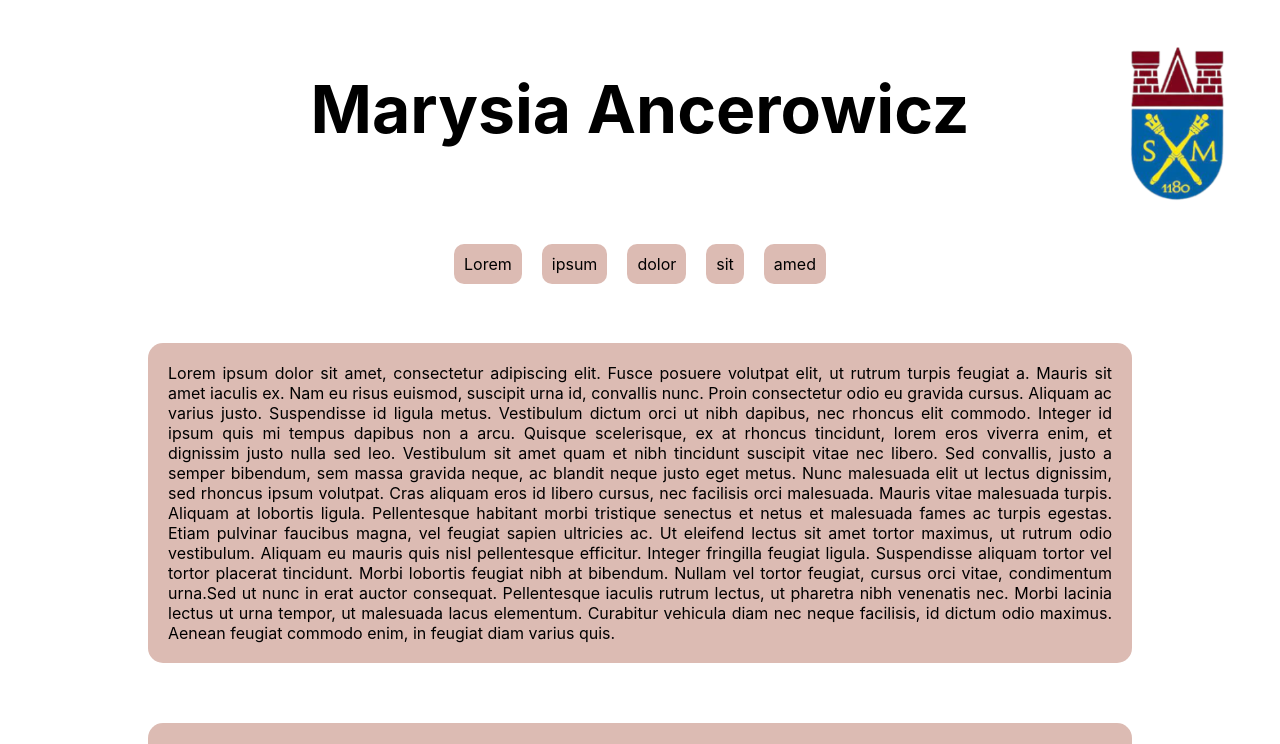
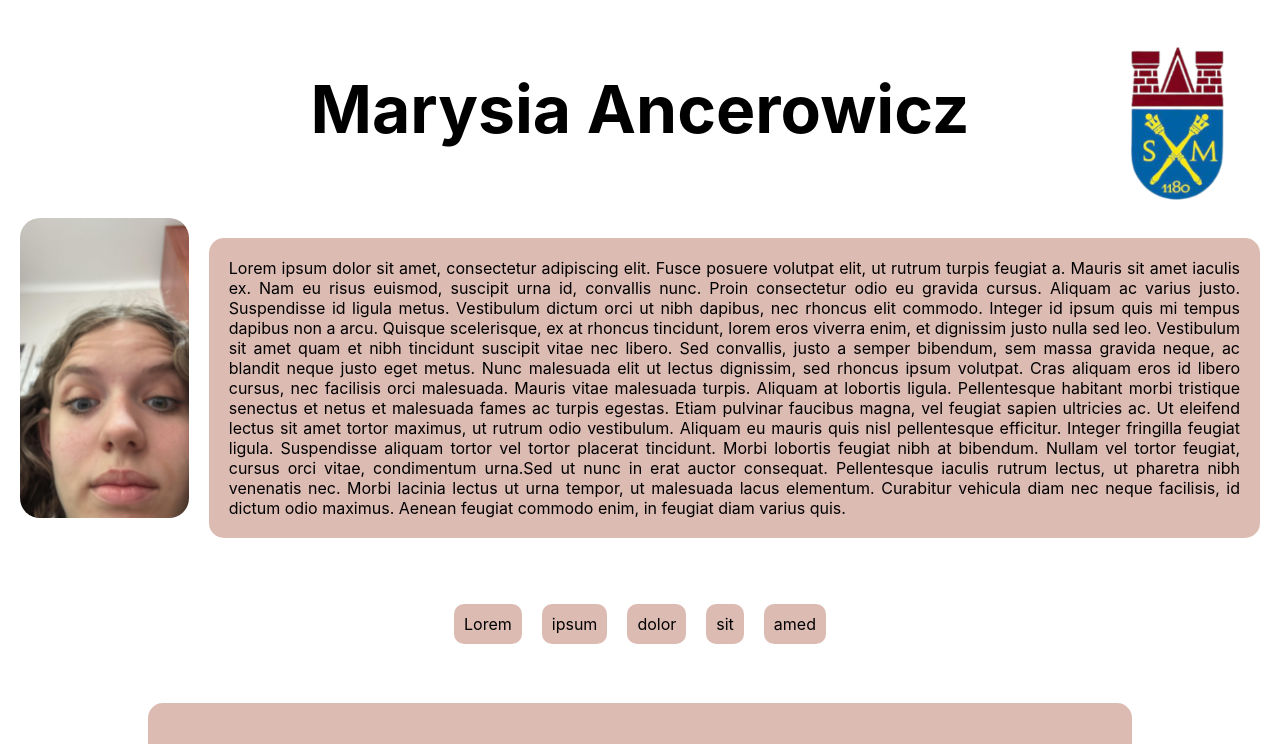
Before and after one commit to Duracyq/debate-website, a React (Create React App) app: page / in a window 1280 px wide. Shown: the top 744 px of the page. Built offline with nearby package versions, Linux system fonts and the light colour scheme.

Commit message:
more lorems

```diff
--- a/src/AboutMe.js
+++ b/src/AboutMe.js
@@ -1,9 +1,18 @@
 import React from 'react';
-import './css/Postulaty.css';
+import './css/AboutMe.css';
+import './css/App.css';
+import marysia from './img/marysia.jpg'
 
 function AboutMe({ lorem }) {
     return (
-        {lorem}
+        <div className='AboutMe'>
+            <div className='container_aboutme'>
+                <img id='photo' src={marysia} alt='marysia'/>
+                <div className='statement' id='aboutme'>
+                    {lorem}
+                </div>
+            </div>
+        </div>
     )
 }
 
--- a/src/App.js
+++ b/src/App.js
@@ -1,75 +1,66 @@
 import './css/App.css';
-import AboutMe from './AboutMe'
+import AboutMe from './AboutMe';
 import Postulaty from './Postulaty';
 import React, { useState, useEffect, useRef } from 'react';
 import Wave from 'react-wavify';
 import herb from './img/asdasd.png';
 import { scrollToTop, updateAppHeight } from './scripts/helpers';
 
+function App({ lorem, loremMap }) {
+  const [showScrollButton, setShowScrollButton] = useState(false);
+  const [showMenuButton, setShowMenuButton] = useState(false);
+  const appRef = useRef(null);
 
-function App({ lorem }) {
-  const [showScrollButton, setShowScrollButton] = useState(false)
-  const [showMenuButton, setShowMenuButton] = useState(false)
-  const appRef = useRef(null)
-
-  // app hegiht
+  // app height
   useEffect(() => {
-    updateAppHeight(appRef)
-    window.addEventListener('resize', () => updateAppHeight(appRef))
-    return () => window.removeEventListener('resize', () => updateAppHeight(appRef))
-  })
+    updateAppHeight(appRef);
+    window.addEventListener('resize', () => updateAppHeight(appRef));
+    return () => window.removeEventListener('resize', () => updateAppHeight(appRef));
+  }, []);
 
   // menu shower
   useEffect(() => {
     const handleMenu = () => {
-      const shouldShowMenu = window.innerWidth <= 420
-      setShowMenuButton(shouldShowMenu)
-    }
-    window.addEventListener('resize', handleMenu)
-    return () => window.removeEventListener('resize', handleMenu)
-  })
+      const shouldShowMenu = window.innerWidth <= 420;
+      setShowMenuButton(shouldShowMenu);
+    };
+    window.addEventListener('resize', handleMenu);
+    return () => window.removeEventListener('resize', handleMenu);
+  }, []);
 
   // scroll arrow
   useEffect(() => {
     const handleScroll = () => {
-      const shouldShowScroll = window.scrollY > 0
-      setShowScrollButton(shouldShowScroll)
-    }
-    window.addEventListener('scroll', handleScroll)
-    return () => window.removeEventListener('scroll', handleScroll)
-  }, [])
+      const shouldShowScroll = window.scrollY > 0;
+      setShowScrollButton(shouldShowScroll);
+    };
+    window.addEventListener('scroll', handleScroll);
+    return () => window.removeEventListener('scroll', handleScroll);
+  }, []);
 
-
-  const clicked = () => console.log('clicked')
+  const clicked = () => console.log('clicked');
 
   // frontend
   return (
-    <div className="App" ref={appRef}>
-      <div className="holder-container">
+    <div className="App">
+      <div className="app-wrapper" ref={appRef}>
         <div className="header">
           <img id="herb" src={herb} alt="herb" />
           <h1>Marysia Ancerowicz</h1>
         </div>
 
-        {/* <AboutMe
-          lorem={lorem}
-        />
-         */}
-        <Postulaty
-          showMenuButton={showMenuButton}
-          clicked={clicked}
-          lorem={lorem}
-          showScrollButton={showScrollButton}
-          scrollToTop={scrollToTop}
-        />
+        <AboutMe lorem={lorem} />
 
-        {/* wave at the bottom*/}
-        <div className="wave">
+        <div className="content-wrapper">
+
+          <Postulaty showMenuButton={showMenuButton} clicked={clicked} lorem={loremMap} />
+
+          <div className="wave-container">
             <Wave
               fill="#e8bdc3"
               paused={false}
               options={{
-              height: 0,
+                height: 20,
                 amplitude: 20,
                 speed: 0.15,
                 points: 3,
@@ -77,17 +68,15 @@ function App({ lorem }) {
             />
           </div>
 
-          {/* scroll arrow */}
           {showScrollButton && (
             <div className="scroll-button" onClick={scrollToTop}>
               <span className="material-icons">&#xe5d8;</span>
             </div>
           )}
-          {/* scroll arrow */}
+        </div>
       </div>
     </div>
   );
-
 }
 
 export default App;
--- /dev/null
+++ b/src/css/AboutMe.css
@@ -0,0 +1,13 @@
+.container_aboutme {
+    display: flex;
+    flex-direction: row;
+}
+#aboutme .statement {
+    width: auto !important;
+    height: auto !important;
+}
+#photo {
+    margin-left: 20px;
+    height: 300px;
+    border-radius: 20px;
+}
--- a/src/css/App.css
+++ b/src/css/App.css
@@ -2,21 +2,26 @@ body {
   margin: 0 !important;
 }
 
-/* .wave {
-  position: fixed;
-  bottom: 0;
-} */
-
 .App {
-  height: 150vh;
+  display: flex;
+  flex-direction: column;
+  min-height: 100vh;
   position: relative;
 }
 
 .holder-container {
-  min-height: 100%;
+  flex-grow: 1;
   position: relative;
-  height: 100px;
 }
+
+.wave-container {
+  position: fixed;
+  bottom: 0;
+  left: 0;
+  width: 100%;
+  z-index: -1;
+}
+
 
 .nav {
   display: flex;
--- a/src/index.js
+++ b/src/index.js
@@ -2,13 +2,17 @@ import React from 'react';
 import { createRoot } from 'react-dom/client';
 import './css/index.css';
 import App from './App';
-import lorem from './data/lorem.json';
+import lorem from './data/lorem2.json';
+import loremMap from './data/lorem.json'
 
 const container = document.getElementById('root')
 const root = createRoot(container)
 
 root.render(
   <React.StrictMode>
-    <App lorem={lorem.lorem} />
+    <App
+      lorem={lorem.lorem}
+      loremMap={loremMap.loremMap}
+    />
   </React.StrictMode>,
 );
```
Also changed, not shown: src/data/lorem.json (+22 -3 lines), src/data/lorem2.json (added, +3 -0 lines), src/img/marysia.jpg (added). Lines whose indentation alone changed are shown as unchanged.
